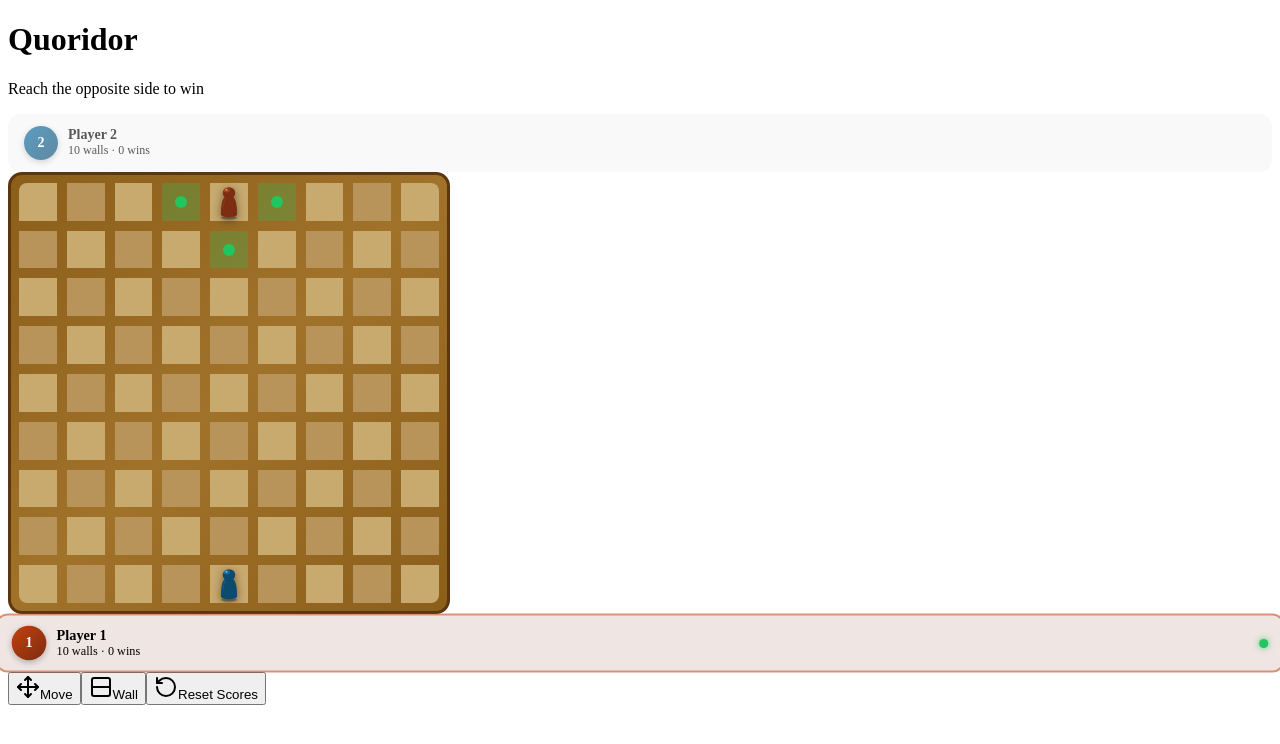
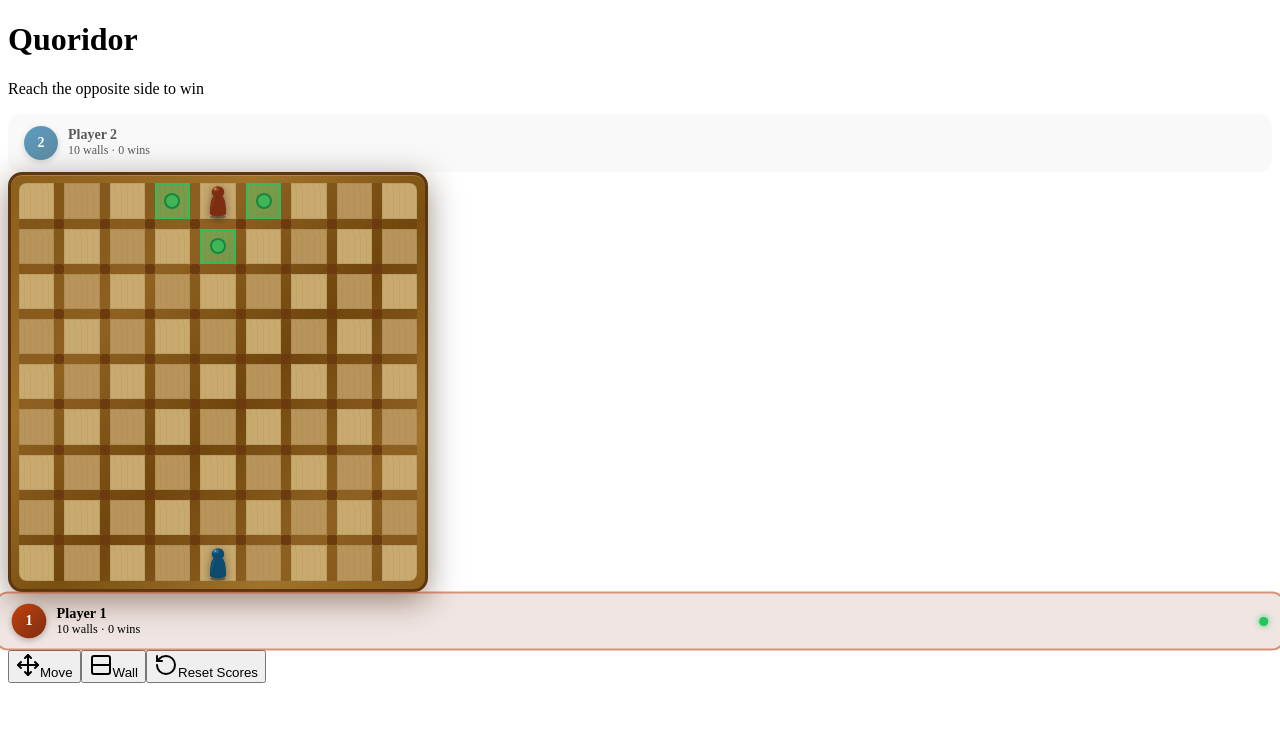
Before and after one commit to briggsmatt25-art/quoridor-game, a React (Vite) app: page /game in a window 1280 px wide. Shown: the top 744 px of the page. Built offline with nearby package versions, Linux system fonts and the light colour scheme.

Commit message:
Update Board.jsx

```diff
--- a/src/components/quoridor/Board.jsx
+++ b/src/components/quoridor/Board.jsx
@@ -1,211 +1,253 @@
-import React, { useMemo } from "react";
-import {
-  BOARD_SIZE,
-  getValidMoves,
-  isValidWallPlacement,
-} from "@/lib/quoridorLogic";
-import PawnSVG from "./PawnSVG";
+import React, { useState, useMemo, useRef, useCallback } from 'react';
+import { BOARD_SIZE, getValidMoves, isValidWallPlacement } from '@/lib/quoridorLogic';
+import PawnSVG from './PawnSVG';
 
-const CELL_BASE = (r, c) => ((r + c) % 2 === 0 ? "#c8a96e" : "#b8945a");
+// Checkerboard warm wood tones
+const CELL_BASE = (r, c) => (r + c) % 2 === 0 ? '#c8a96e' : '#b8945a';
 
-export default function Board({ state, flipped, onCellClick, onWallDrop }) {
-  const validMoves = useMemo(
-    () => getValidMoves(state, state.currentPlayer),
-    [state]
-  );
+export default function Board({ state, flipped, onCellClick, onWallDrop, dragOrientation }) {
+  const [hoverWall, setHoverWall] = useState(null);
+  const boardRef = useRef(null);
 
-  const toLogic = (dr, dc) =>
-    flipped ? [BOARD_SIZE - 1 - dr, BOARD_SIZE - 1 - dc] : [dr, dc];
+  const validMoves = useMemo(() => getValidMoves(state, state.currentPlayer), [state]);
 
-  const isValidMove = (r, c) =>
-    validMoves.some((m) => m.row === r && m.col === c);
+  const toLogic = useCallback((dr, dc) =>
+    flipped ? [BOARD_SIZE - 1 - dr, BOARD_SIZE - 1 - dc] : [dr, dc],
+  [flipped]);
 
+  const toLogicInt = useCallback((dr, dc) =>
+    flipped ? [BOARD_SIZE - 2 - dr, BOARD_SIZE - 2 - dc] : [dr, dc],
+  [flipped]);
+
+  const isValidMove = (r, c) => validMoves.some(m => m.row === r && m.col === c);
+
+  const hasHWall = (lr, lc) =>
+    state.walls.some(w => w.orientation === 'h' && w.row === lr && (w.col === lc || w.col === lc - 1));
+
+  const hasVWall = (lr, lc) =>
+    state.walls.some(w => w.orientation === 'v' && w.col === lc && (w.row === lr || w.row === lr - 1));
+
+  // Get intersection from a pointer position over the board
+  const getIntFromPoint = useCallback((clientX, clientY) => {
+    if (!boardRef.current) return null;
+    const rect = boardRef.current.getBoundingClientRect();
+    const cw = rect.width / BOARD_SIZE;
+    const ch = rect.height / BOARD_SIZE;
+    const rx = clientX - rect.left;
+    const ry = clientY - rect.top;
+
+    // find nearest intersection
+    let best = null, bestD = Infinity;
+    for (let dr = 0; dr < BOARD_SIZE - 1; dr++) {
+      for (let dc = 0; dc < BOARD_SIZE - 1; dc++) {
+        const ix = (dc + 1) * cw;
+        const iy = (dr + 1) * ch;
+        const d = Math.abs(rx - ix) + Math.abs(ry - iy);
+        if (d < bestD) { bestD = d; best = { dr, dc }; }
+      }
+    }
+    return best && bestD < Math.min(cw, ch) * 1.5 ? best : null;
+  }, []);
+
+  const applyHover = useCallback((clientX, clientY, orient) => {
+    const pt = getIntFromPoint(clientX, clientY);
+    if (!pt) { setHoverWall(null); return; }
+    const [lr, lc] = toLogicInt(pt.dr, pt.dc);
+    const valid = isValidWallPlacement(state, lr, lc, orient);
+    setHoverWall({ row: lr, col: lc, orientation: orient, valid });
+  }, [getIntFromPoint, toLogicInt, state]);
+
+  // Drag handlers (mouse)
+  const handleDragOver = useCallback((e) => {
+    e.preventDefault();
+    if (!dragOrientation) return;
+    applyHover(e.clientX, e.clientY, dragOrientation);
+  }, [dragOrientation, applyHover]);
+
+  const handleDrop = useCallback((e) => {
+    e.preventDefault();
+    if (hoverWall?.valid) onWallDrop(hoverWall.row, hoverWall.col, hoverWall.orientation);
+    setHoverWall(null);
+  }, [hoverWall, onWallDrop]);
+
+  // Touch drag support
+  const touchOrient = useRef(null);
+  const handleTouchMove = useCallback((e) => {
+    if (!touchOrient.current) return;
+    e.preventDefault();
+    const t = e.touches[0];
+    applyHover(t.clientX, t.clientY, touchOrient.current);
+  }, [applyHover]);
+
+  const handleTouchEnd = useCallback((e) => {
+    e.preventDefault();
+    if (hoverWall?.valid) onWallDrop(hoverWall.row, hoverWall.col, hoverWall.orientation);
+    setHoverWall(null);
+    touchOrient.current = null;
+  }, [hoverWall, onWallDrop]);
+
+  // Expose touch orient setter via ref callback
+  const setTouchOrient = useCallback((o) => { touchOrient.current = o; }, []);
+
+  // Grid tracks: cells 1fr, gaps 10px (thicker = more visible walls)
   const tracks = [];
+  for (let i = 0; i < BOARD_SIZE; i++) {
+    tracks.push('1fr');
+    if (i < BOARD_SIZE - 1) tracks.push('10px');
+  }
+  const tpl = tracks.join(' ');
 
-  for (let i = 0; i < BOARD_SIZE; i++) {
-    tracks.push("1fr");
-    if (i < BOARD_SIZE - 1) tracks.push("10px");
-  }
-
-  const template = tracks.join(" ");
-
+  // ---- Render cells ----
   const cells = [];
-
   for (let dr = 0; dr < BOARD_SIZE; dr++) {
     for (let dc = 0; dc < BOARD_SIZE; dc++) {
       const [lr, lc] = toLogic(dr, dc);
-
-      const isP1 =
-        state.players[0].row === lr &&
-        state.players[0].col === lc;
-
-      const isP2 =
-        state.players[1].row === lr &&
-        state.players[1].col === lc;
-
-      const canMove =
-        state.mode === "move" &&
-        isValidMove(lr, lc);
+      const isP1 = state.players[0].row === lr && state.players[0].col === lc;
+      const isP2 = state.players[1].row === lr && state.players[1].col === lc;
+      const canMove = isValidMove(lr, lc);
 
       cells.push(
         <div
-          key={`cell-${dr}-${dc}`}
+          key={`c-${dr}-${dc}`}
           onClick={() => canMove && onCellClick(lr, lc)}
           style={{
-            gridRow: dr * 2 + 1,
-            gridColumn: dc * 2 + 1,
-            background: canMove
-              ? "rgba(34,197,94,0.25)"
-              : CELL_BASE(dr, dc),
-            cursor: canMove ? "pointer" : "default",
-            display: "flex",
-            justifyContent: "center",
-            alignItems: "center",
-            position: "relative",
+            gridRow: dr * 2 + 1, gridColumn: dc * 2 + 1,
+            background: canMove ? 'rgba(74,222,128,0.4)' : CELL_BASE(dr, dc),
+            boxShadow: canMove ? 'inset 0 0 0 2px rgba(34,197,94,0.8)' : 'inset 0 0 0 0.5px rgba(0,0,0,0.12)',
+            cursor: canMove ? 'pointer' : 'default',
+            display: 'flex', alignItems: 'center', justifyContent: 'center',
+            position: 'relative',
           }}
         >
+          {/* Wood grain */}
+          <div style={{
+            position: 'absolute', inset: 0, pointerEvents: 'none',
+            background: 'repeating-linear-gradient(89deg, transparent, transparent 5px, rgba(0,0,0,0.03) 5px, rgba(0,0,0,0.03) 6px)',
+          }} />
+          {isP1 && <PawnSVG color="#7c2d12" highlight="#f97316" />}
+          {isP2 && <PawnSVG color="#0c4a6e" highlight="#38bdf8" />}
           {canMove && !isP1 && !isP2 && (
-            <div
-              style={{
-                width: 12,
-                height: 12,
-                borderRadius: "50%",
-                background: "#22c55e",
-              }}
-            />
-          )}
-
-          {isP1 && (
-            <PawnSVG
-              color="#7c2d12"
-              highlight="#f97316"
-            />
-          )}
-
-          {isP2 && (
-            <PawnSVG
-              color="#0c4a6e"
-              highlight="#38bdf8"
-            />
+            <div style={{ width: 12, height: 12, borderRadius: '50%', background: 'rgba(34,197,94,0.65)', border: '2px solid rgba(21,128,61,0.9)', zIndex: 2 }} />
           )}
         </div>
       );
     }
   }
 
-  const walls = [];
+  // ---- Render wall slots (gaps + intersections) ----
+  const wallSlots = [];
 
-  state.walls.forEach((wall, index) => {
-    if (wall.orientation === "h") {
-      walls.push(
-        <div
-          key={`wall-h-${index}`}
-          style={{
-            gridRow: wall.row * 2 + 2,
-            gridColumn: `${wall.col * 2 + 1} / ${wall.col * 2 + 4}`,
-            background:
-              "linear-gradient(180deg,#f59e0b,#78350f,#f59e0b)",
-            borderRadius: 3,
-            zIndex: 10,
-          }}
-        />
+  // Horizontal gaps
+  for (let dr = 0; dr < BOARD_SIZE - 1; dr++) {
+    for (let dc = 0; dc < BOARD_SIZE; dc++) {
+      const [lr1] = toLogic(dr, dc);
+      const [lr2] = toLogic(dr + 1, dc);
+      const lgr = Math.min(lr1, lr2);
+      const [, lgc] = toLogic(dr, dc);
+      const placed = hasHWall(lgr, lgc);
+      const hovering = hoverWall?.orientation === 'h' && hoverWall.row === lgr && (hoverWall.col === lgc || hoverWall.col === lgc - 1);
+
+      wallSlots.push(
+        <div key={`hg-${dr}-${dc}`} style={{
+          gridRow: dr * 2 + 2, gridColumn: dc * 2 + 1,
+          background: placed
+            ? 'linear-gradient(180deg,#b45309,#78350f,#b45309)'
+            : hovering
+              ? (hoverWall.valid ? 'rgba(180,100,20,0.75)' : 'rgba(220,50,50,0.55)')
+              : 'rgba(80,40,5,0.22)',
+          borderRadius: 1,
+          boxShadow: placed ? '0 1px 4px rgba(0,0,0,0.4)' : 'none',
+          transition: 'background 0.1s',
+        }} />
       );
     }
+  }
 
-    if (wall.orientation === "v") {
-      walls.push(
-        <div
-          key={`wall-v-${index}`}
-          style={{
-            gridColumn: wall.col * 2 + 2,
-            gridRow: `${wall.row * 2 + 1} / ${wall.row * 2 + 4}`,
-            background:
-              "linear-gradient(90deg,#f59e0b,#78350f,#f59e0b)",
-            borderRadius: 3,
-            zIndex: 10,
-          }}
-        />
+  // Vertical gaps
+  for (let dr = 0; dr < BOARD_SIZE; dr++) {
+    for (let dc = 0; dc < BOARD_SIZE - 1; dc++) {
+      const [, lc1] = toLogic(dr, dc);
+      const [, lc2] = toLogic(dr, dc + 1);
+      const lgc = Math.min(lc1, lc2);
+      const [lgr] = toLogic(dr, dc);
+      const placed = hasVWall(lgr, lgc);
+      const hovering = hoverWall?.orientation === 'v' && hoverWall.col === lgc && (hoverWall.row === lgr || hoverWall.row === lgr - 1);
+
+      wallSlots.push(
+        <div key={`vg-${dr}-${dc}`} style={{
+          gridRow: dr * 2 + 1, gridColumn: dc * 2 + 2,
+          background: placed
+            ? 'linear-gradient(90deg,#b45309,#78350f,#b45309)'
+            : hovering
+              ? (hoverWall.valid ? 'rgba(180,100,20,0.75)' : 'rgba(220,50,50,0.55)')
+              : 'rgba(80,40,5,0.22)',
+          borderRadius: 1,
+          boxShadow: placed ? '1px 0 4px rgba(0,0,0,0.4)' : 'none',
+          transition: 'background 0.1s',
+        }} />
       );
     }
-  });
+  }
 
-  const wallSlots = [];
+  // Intersections — color matches wall if a placed wall passes through, otherwise dark dot
+  for (let dr = 0; dr < BOARD_SIZE - 1; dr++) {
+    for (let dc = 0; dc < BOARD_SIZE - 1; dc++) {
+      const [lr, lc] = toLogicInt(dr, dc);
+      // A horizontal wall covers this intersection if it passes through (row=lr, col=lc or lc-1 but intersection is at col boundary lc)
+      const hWallThrough = state.walls.some(w => w.orientation === 'h' && w.row === lr && (w.col === lc || w.col === lc - 1));
+      const vWallThrough = state.walls.some(w => w.orientation === 'v' && w.col === lc && (w.row === lr || w.row === lr - 1));
+      const wallThrough = hWallThrough || vWallThrough;
+      // Hover check
+      const hHover = hoverWall?.orientation === 'h' && hoverWall.row === lr && (hoverWall.col === lc || hoverWall.col === lc - 1);
+      const vHover = hoverWall?.orientation === 'v' && hoverWall.col === lc && (hoverWall.row === lr || hoverWall.row === lr - 1);
+      const hoverThrough = hHover || vHover;
 
-  if (state.mode === "wall") {
-    for (let row = 0; row < BOARD_SIZE - 1; row++) {
-      for (let col = 0; col < BOARD_SIZE - 1; col++) {
-        if (
-          state.wallOrientation === "h" &&
-          isValidWallPlacement(state, row, col, "h")
-        ) {
-          wallSlots.push(
-            <div
-              key={`slot-h-${row}-${col}`}
-              onClick={() =>
-                onWallDrop(row, col, "h")
-              }
-              style={{
-                gridRow: row * 2 + 2,
-                gridColumn: `${col * 2 + 1} / ${col * 2 + 4}`,
-                cursor: "pointer",
-                background: "transparent",
-                zIndex: 5,
-              }}
-            />
-          );
-        }
-
-        if (
-          state.wallOrientation === "v" &&
-          isValidWallPlacement(state, row, col, "v")
-        ) {
-          wallSlots.push(
-            <div
-              key={`slot-v-${row}-${col}`}
-              onClick={() =>
-                onWallDrop(row, col, "v")
-              }
-              style={{
-                gridColumn: col * 2 + 2,
-                gridRow: `${row * 2 + 1} / ${row * 2 + 4}`,
-                cursor: "pointer",
-                background: "transparent",
-                zIndex: 5,
-              }}
-            />
-          );
-        }
-      }
+      wallSlots.push(
+        <div key={`int-${dr}-${dc}`} style={{
+          gridRow: dr * 2 + 2, gridColumn: dc * 2 + 2,
+          background: wallThrough
+            ? 'linear-gradient(135deg,#b45309,#78350f)'
+            : hoverThrough
+              ? (hoverWall.valid ? 'rgba(180,100,20,0.75)' : 'rgba(220,50,50,0.55)')
+              : '#6b3a0f',
+          borderRadius: 2,
+          transition: 'background 0.1s',
+        }} />
+      );
     }
   }
 
   return (
     <div
+      ref={boardRef}
+      onDragOver={handleDragOver}
+      onDrop={handleDrop}
+      onDragLeave={() => setHoverWall(null)}
+      onTouchMove={handleTouchMove}
+      onTouchEnd={handleTouchEnd}
+      data-set-touch-orient={setTouchOrient}
       style={{
-        width: "100%",
-        maxWidth: 420,
-        aspectRatio: 1,
+        width: '100%',
+        maxWidth: 'min(84vw, 420px)',
+        aspectRatio: '1',
+        background: 'linear-gradient(135deg,#8B5E1A 0%,#a0722a 30%,#7a4f10 55%,#a0722a 80%,#8B5E1A 100%)',
+        borderRadius: 14,
         padding: 8,
-        borderRadius: 14,
-        border: "3px solid #5c3610",
-        background:
-          "linear-gradient(135deg,#8B5E1A,#a0722a,#8B5E1A)",
+        boxShadow: '0 8px 32px rgba(60,30,5,0.5), inset 0 1px 0 rgba(255,220,150,0.25)',
+        border: '3px solid #5c3610',
+        boxSizing: 'border-box',
       }}
     >
-      <div
-        style={{
-          width: "100%",
-          height: "100%",
-          display: "grid",
-          gridTemplateColumns: template,
-          gridTemplateRows: template,
-          overflow: "hidden",
-          borderRadius: 8,
-        }}
-      >
+      <div style={{
+        width: '100%', height: '100%',
+        display: 'grid',
+        gridTemplateColumns: tpl,
+        gridTemplateRows: tpl,
+        borderRadius: 8,
+        overflow: 'hidden',
+      }}>
         {cells}
         {wallSlots}
-        {walls}
       </div>
     </div>
   );
```
